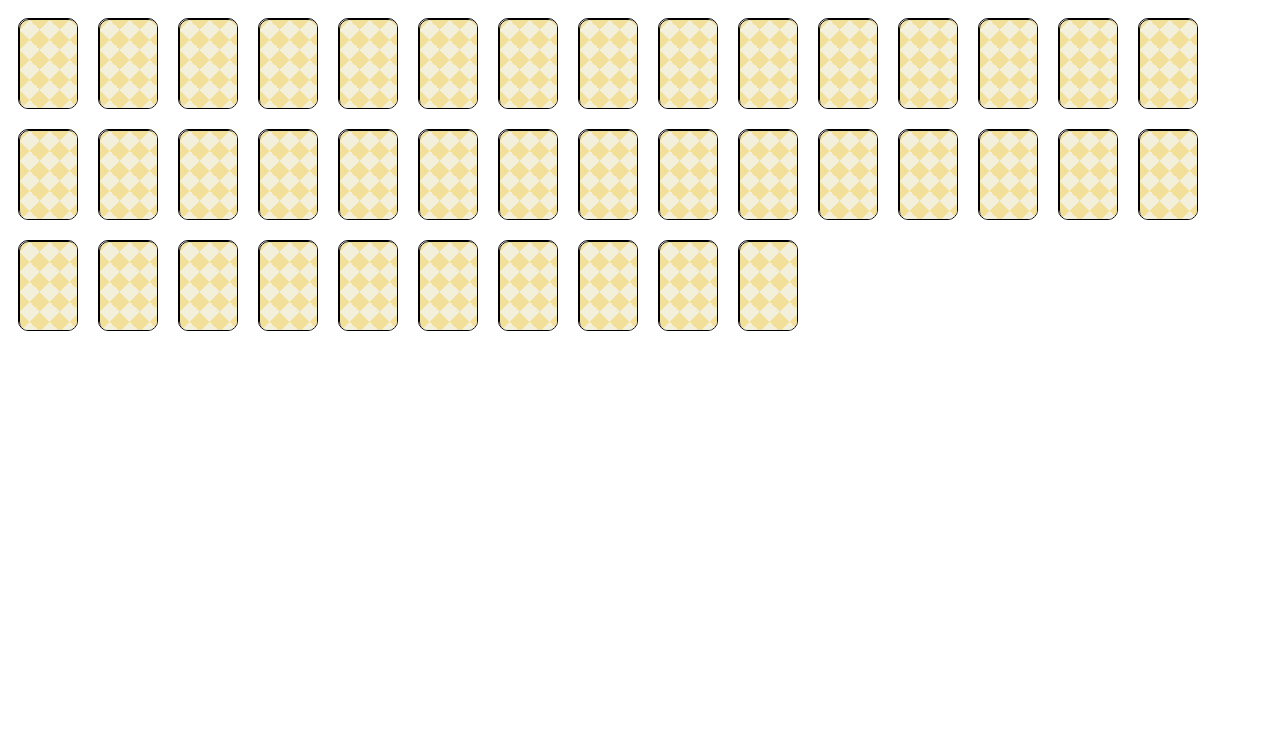
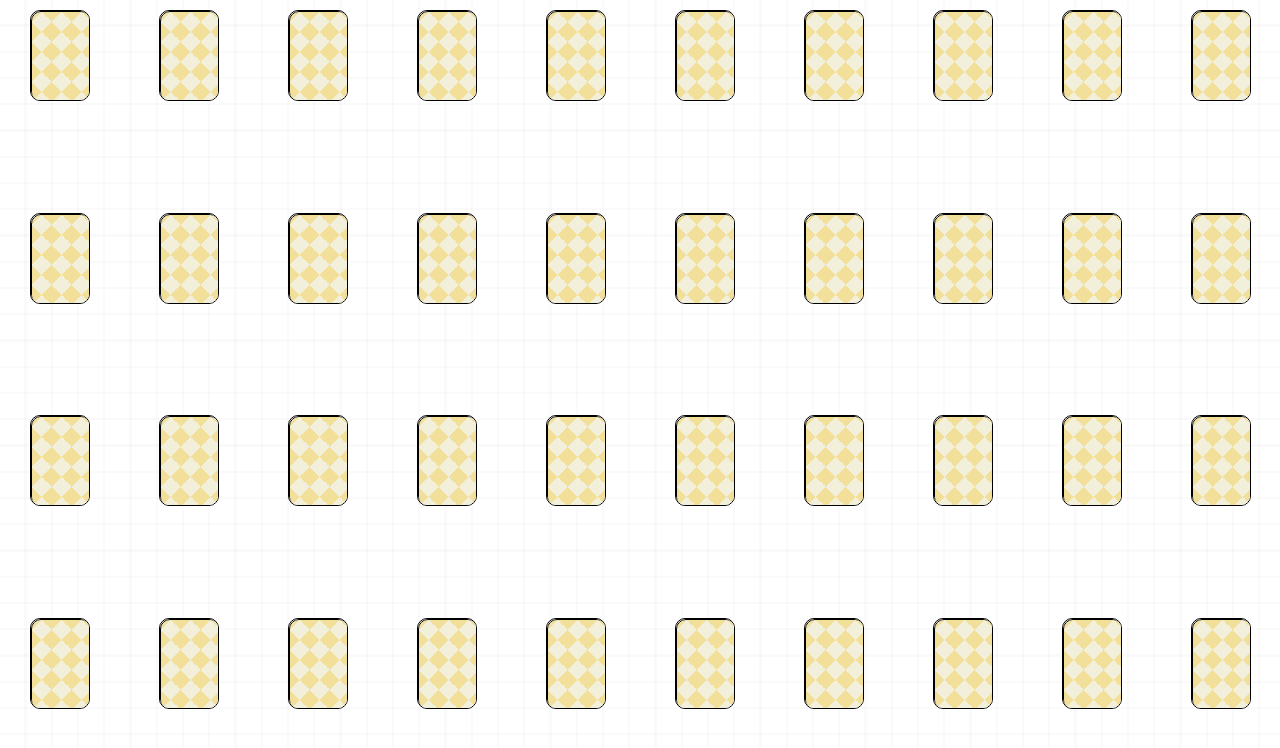
Before and after one commit to t-a1024/sevens, a React (Create React App) app: page / in a window 1280 px wide. Shown: the top 748 px of the page. Built offline with nearby package versions, Linux system fonts and the light colour scheme.

Commit message:
見た目調整

```diff
--- a/src/App.css
+++ b/src/App.css
@@ -1,4 +1,52 @@
 /* App.css */
+.bg_pattern1 {
+    position: fixed;
+    top: 0;
+    left: 0;
+    width: 100vw;
+    height: 100vh;
+    background-color: #fff;
+    z-index: -1;
+
+  }
+  .Paper_v2 {
+    background-image:
+      repeating-linear-gradient(to bottom,
+        transparent 25px,
+        rgba(0, 0, 0, 0.04) 26px,  rgba(0, 0, 0, 0.04) 26px,
+        transparent 27px,  transparent 51px,
+        rgba(0, 0, 0, 0.04) 52px,  rgba(0, 0, 0, 0.04) 52px,
+        transparent 53px,  transparent 77px,
+        rgba(0, 0, 0, 0.04) 78px,  rgba(0, 0, 0, 0.04) 78px,
+        transparent 79px,  transparent 103px,
+        rgba(0, 0, 0, 0.04) 104px,  rgba(0, 0, 0, 0.04) 104px,
+        transparent 105px,  transparent 129px,
+        rgba(0, 0, 0, 0.04) 130px,  rgba(0, 0, 0, 0.04) 130px),
+
+      repeating-linear-gradient(to right,
+        transparent 25px,
+        rgba(0, 0, 0, 0.04) 26px,  rgba(0, 0, 0, 0.04) 26px,
+        transparent 27px,  transparent 51px,
+        rgba(0, 0, 0, 0.04) 52px,  rgba(0, 0, 0, 0.04) 52px,
+        transparent 53px,  transparent 77px,
+        rgba(0, 0, 0, 0.04) 78px,  rgba(0, 0, 0, 0.04) 78px,
+        transparent 79px,  transparent 103px,
+        rgba(0, 0, 0, 0.04) 104px,  rgba(0, 0, 0, 0.04) 104px,
+        transparent 105px,  transparent 129px,
+        rgba(0, 0, 0, 0.04) 130px,  rgba(0, 0, 0, 0.04) 130px);
+        display: grid;
+        grid-template-columns: repeat(10, 1fr);
+        gap: 10px;
+        justify-items: center;
+  }
+
+  .App {
+    display: grid;
+    grid-template-columns: repeat(4, 1fr);
+    gap: 10px;
+    justify-items: center;
+  }
+
 @keyframes flipToFront {
     0% {
       transform: perspective(600px) rotateY(0deg);
--- a/src/App.tsx
+++ b/src/App.tsx
@@ -91,6 +91,7 @@
 
   return (
     <div className="App" style={{ display: "flex", flexWrap: "wrap" }}>
+      <div className="bg_pattern1 Paper_v2">
       {cards.map((card, index) => (
         <div key={index} style={{ margin: "10px" }} onClick={() => handleCardClick(index)} className={`card ${card.isFlipped ? 'flipped' : 'unflipped'}`}>
           {card.isFlipped || card.isMatched ? (
@@ -101,6 +102,7 @@
         </div>
       ))}
     </div>
+    </div>
   );
 }
 
```
